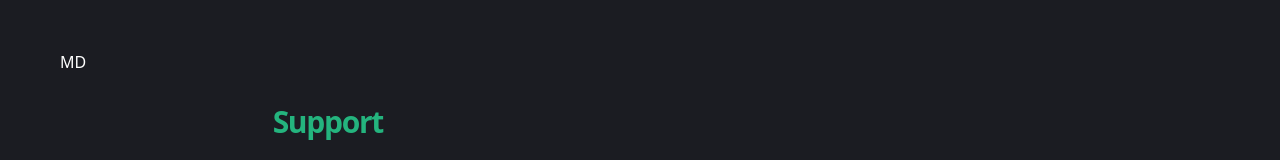
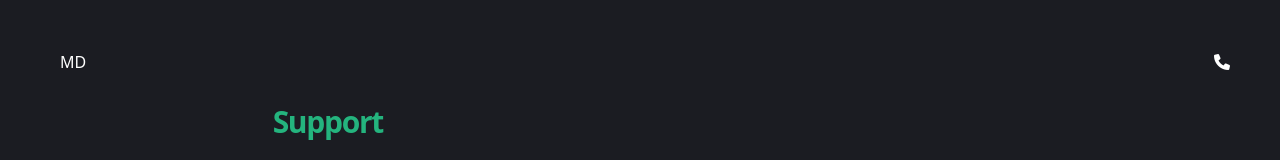
Before and after one commit to Sethu-bharathi/cryptera-website, a React (Create React App) app: page /contact_us in a window 1280 px wide. Shown: the top 160 px of the page. Built offline with nearby package versions, Linux system fonts and the light colour scheme.

Commit message:
contact us

```diff
--- a/src/Components/Screens/ContactUs.jsx
+++ b/src/Components/Screens/ContactUs.jsx
@@ -4,6 +4,9 @@ import Faq from '../Faq'
 function ContactUs() {
     return (
         <div className='support'>
+            <div className='mobile-container'>
+                <i className='fa fa-phone'></i>
+            </div>
             <div className='support-container'>
                 <h1 className='support-header'>Support</h1>
                 <div className='support-content'>
--- a/src/Styles/ContactUs.css
+++ b/src/Styles/ContactUs.css
@@ -113,3 +113,8 @@
 .submit>div:hover{
    color: var(--fg-green);
 }
+.mobile-container{
+    position: absolute;
+    top: 50px;
+    right: 50px;
+}
```
Also changed, not shown: src/Assets/1905097.jpg (deleted).
